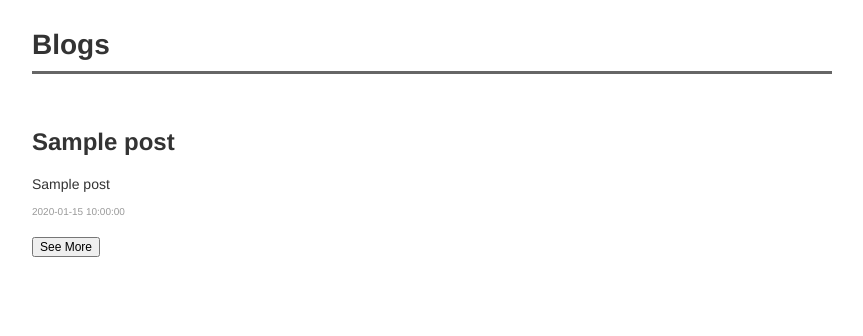
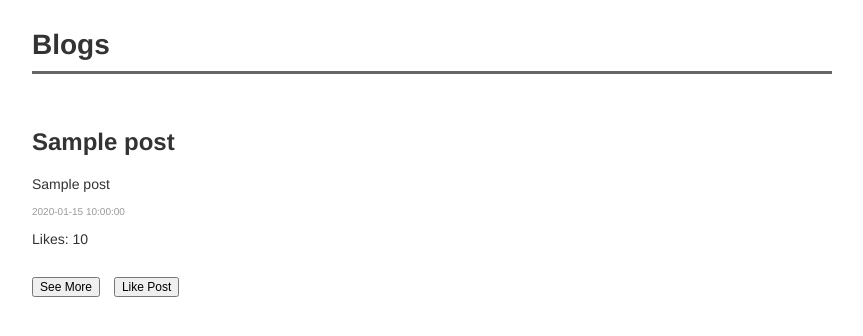
Before and after one commit to sjscott84/Udacity_Full_Stack_Blog, a Python web app: template templates/home.html in a window 1280 px wide. Shown: the top 336 px of the page, without its empty margins (208-1071 px from the left). Run offline with Jinja, Linux system fonts and the light colour scheme; the template is opened without the code that fills it: most values are stand-ins (such as "Sample title", 1, 10 or a date in 2020).

Commit message:
Add like functionality

```diff
--- a/templates/home.html
+++ b/templates/home.html
@@ -11,10 +11,21 @@
 			<h2 class="post-title" name="title">{{post.title}}</h2>
 			<p class="post-content" name="post">{{post.post}}</p>
 			<p class="post-date" name="created">{{post.created}}</p>
-			<form  method="POST">
-				<input type="hidden" name="post_id" value="{{post.key().id()}}">
-				<input type="submit" value="See More">
-			</form>
+			<p name="no_of_likes">Likes: {{post.likes}}</p>
+			{% if error_id == post.key().id() %}
+				<p class="error">{{like_error}}</p>
+			{% endif %}
+			<div id="outer">
+				<form class="inner" method="POST">
+					<input type="hidden" name="post_id" value="{{post.key().id()}}">
+					<input type="submit" value="See More">
+				</form>
+				<form  class="inner" method="POST">
+					<input type="hidden" name="post_id" value="{{post.key().id()}}">
+					<input type="hidden" name="like" value="like">
+					<input type="submit" value="Like Post">
+				</form>
+			</div>
 		{% endfor %}
 	</div>
 </body>
--- a/templates/post_page.html
+++ b/templates/post_page.html
@@ -23,8 +23,8 @@
 	</form>
 	{% for comment in comments %}
 		<p>{{comment.comment}}</p>
-		{% if not comment.created_by == user %}
-			<p class="error">{{ comment_error }}</p>
+		{% if error_id == comment.key().id() %}
+			<p class="error">{{comment_error}}</p>
 		{% endif %}
 		<div id="outer">
 			<form class="inner" method="POST">
```
Also changed, not shown: main.py (+25 -10 lines), 2 other files.
